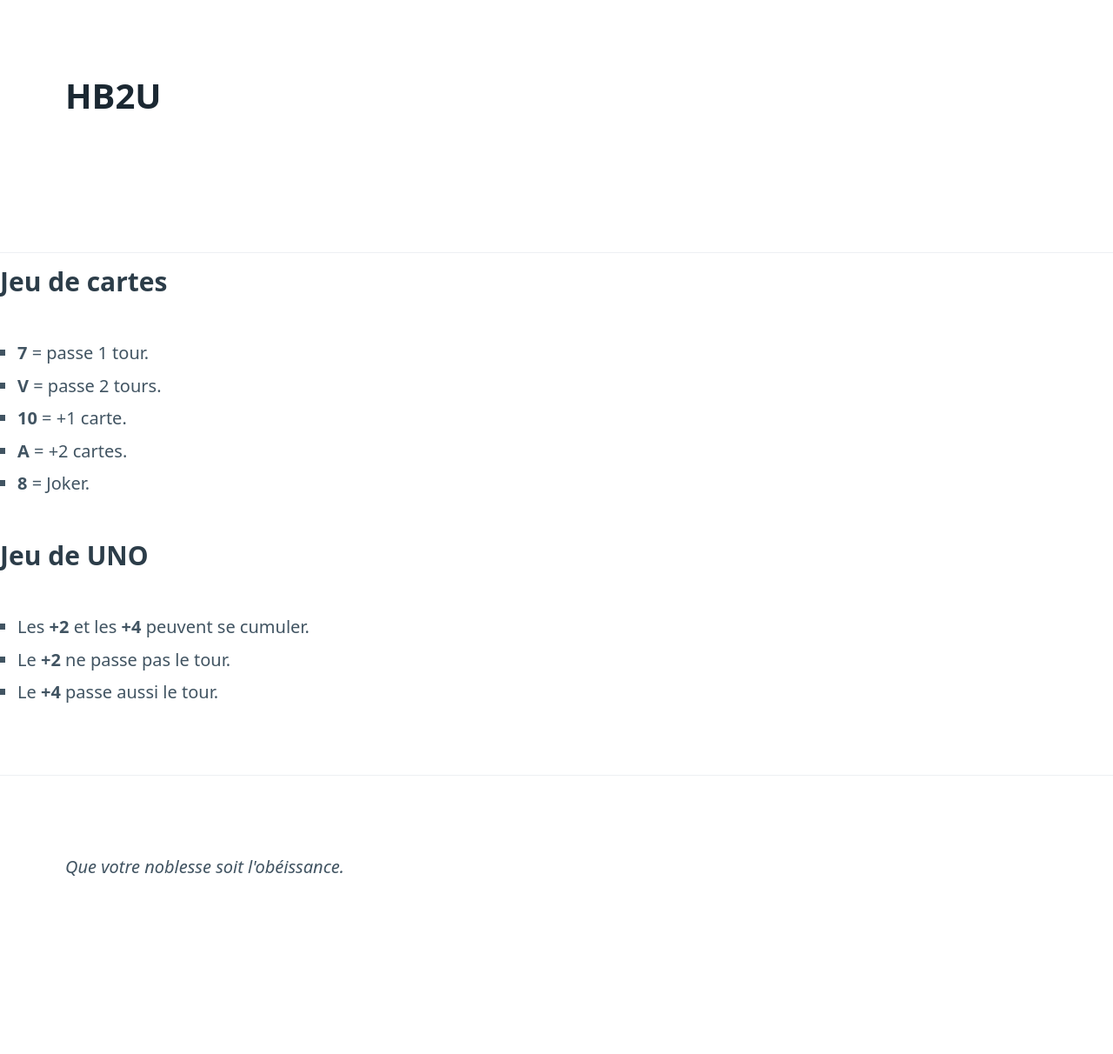
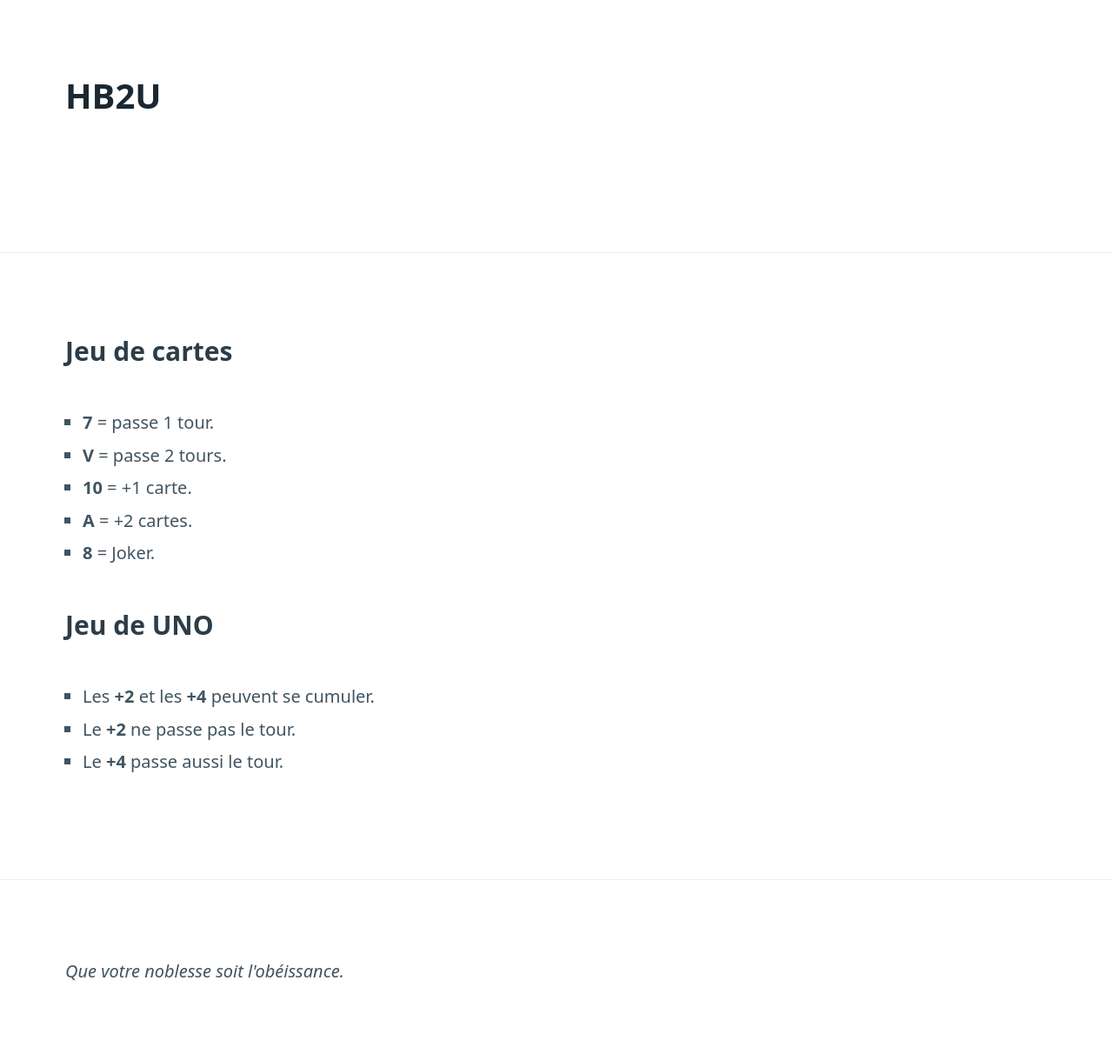
Before and after one commit to RjorS/RjorS.github.io, a Jekyll site: the page built from USP/rules.md, in a window 1280 px wide. Shown: the whole page at 87% size. Built offline with Jekyll 4.4.1, drawn with Linux system fonts in a browser that asks for light colours; our own code applies the rules of GitHub Pages for plain Markdown files; before the commit the page ends 1092 px from its top, so only the background shows below that.

Commit message:
Update default.html

```diff
--- a/_layouts/default.html
+++ b/_layouts/default.html
@@ -6,9 +6,9 @@
     <h1>{{site.title}}</h1>
   </header>
   <hr>
-  <section id="main_content">
+  <main>
     {{ content }}
-  </section>
+  </main>
   <hr>
   <footer>
     <em>{{site.description}}</em>
```
